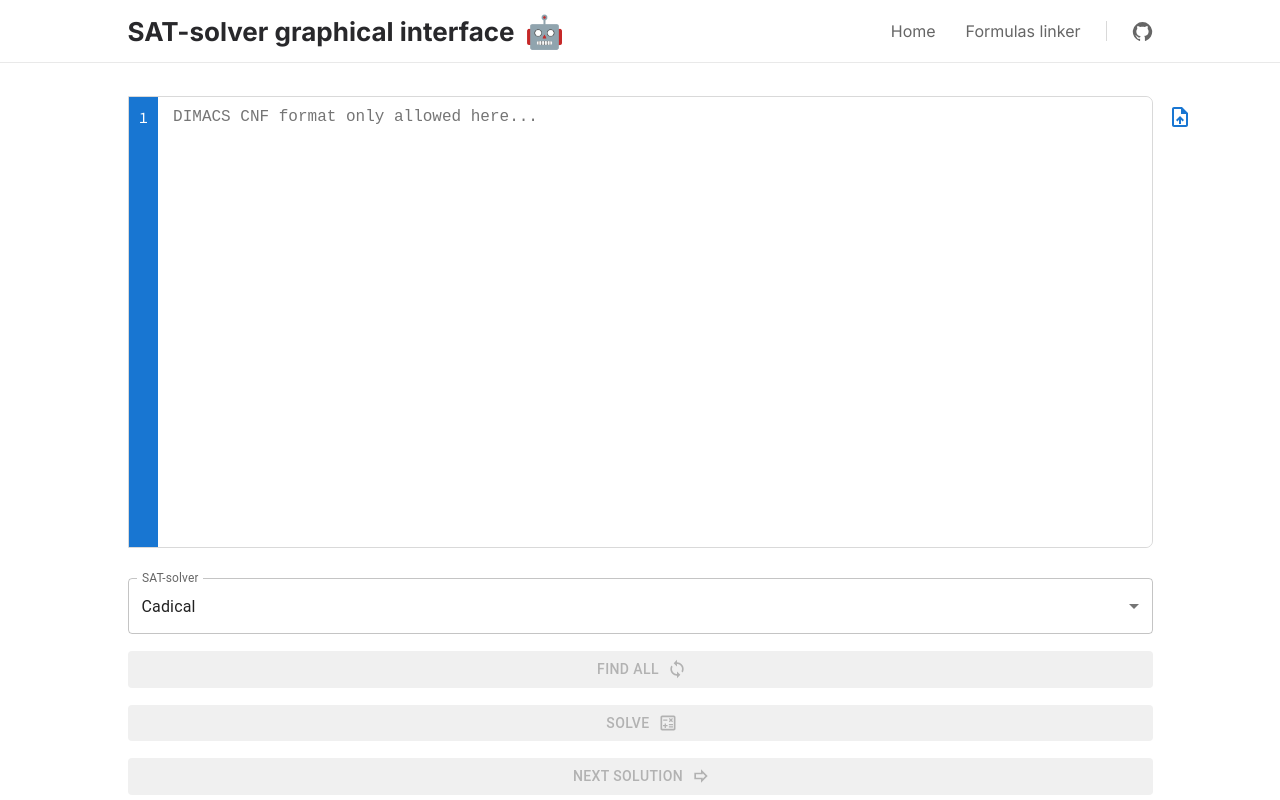
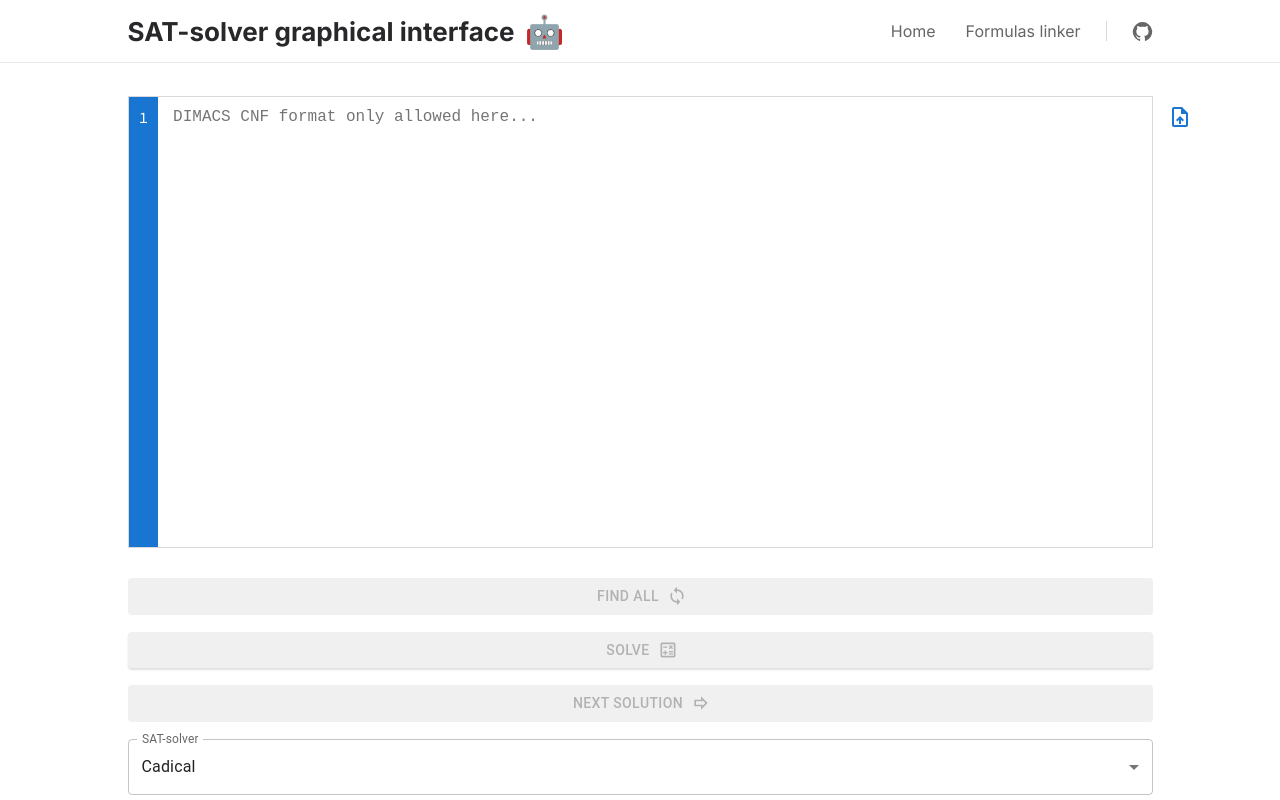
Before and after one commit to vvvvvvvector/SAT-solver-graphical-interface-client, a React (Vite) app: page / in a window 1280 px wide. Shown: the top 800 px of the page. Built offline with nearby package versions, Linux system fonts and the light colour scheme.

Commit message:
custom scrollbar in the ditor

```diff
--- a/src/components/Editor/Editor.module.scss
+++ b/src/components/Editor/Editor.module.scss
@@ -1,7 +1,7 @@
 .editor {
   position: relative;
-  border-top-right-radius: 7px;
-  border-bottom-right-radius: 7px;
+  // border-top-right-radius: 7px;
+  // border-bottom-right-radius: 7px;
   display: flex;
   margin-bottom: 30px;
   border: 1px solid hsl(0, 0%, 85%);
--- a/src/components/Editor/Errors/Errors.module.scss
+++ b/src/components/Editor/Errors/Errors.module.scss
@@ -11,7 +11,8 @@
   .error {
     color: var(--color-black);
     background-color: rgba(#ff7878, 0.6);
-    padding: 0px 15px;
+    padding-left: 15px;
+    padding-right: 25px;
     line-height: 1.25;
     position: relative;
     display: flex;
--- a/src/components/Editor/TextArea/TextArea.module.scss
+++ b/src/components/Editor/TextArea/TextArea.module.scss
@@ -1,5 +1,5 @@
 .editorTextArea {
-  border-radius: 7px;
+  // border-radius: 7px;
   width: 100%;
   height: 100%;
   box-sizing: border-box;
@@ -9,3 +9,17 @@
   resize: none;
   font-size: 16px;
 }
+
+.customScrollbar::-webkit-scrollbar {
+  width: 10px;
+}
+
+.customScrollbar::-webkit-scrollbar-thumb {
+  height: 100px;
+  background: hsl(0, 0%, 80%);
+}
+
+.customScrollbar::-webkit-scrollbar-thumb:hover {
+  cursor: default;
+  background: hsl(0, 0%, 70%);
+}
--- a/src/components/Editor/TextArea/TextArea.tsx
+++ b/src/components/Editor/TextArea/TextArea.tsx
@@ -27,7 +27,7 @@ const TextArea: FC<TextAreaProps> = ({ gutterRef, errorsRef }) => {
 
   return (
     <textarea
-      className={`${styles.editorTextArea} hide-scrollbars`}
+      className={`${styles.editorTextArea} ${styles.customScrollbar}`}
       onScroll={() => {
         if (gutterRef.current && textAreaRef.current && errorsRef.current) {
           const { scrollTop } = textAreaRef.current;
--- a/src/components/Panel/Buttons/FindAll/FindAll.tsx
+++ b/src/components/Panel/Buttons/FindAll/FindAll.tsx
@@ -31,7 +31,10 @@ export const FindAll: FC<FindAllProps> = ({ solver }) => {
   const [loading, setLoading] = useState(false);
   const [open, setOpen] = useState(false);
 
-  const { clauses, changed } = useAppSelector((state) => state.formula);
+  const solutionsLength = useAppSelector(
+    (state) => state.solutions.solutions.length
+  );
+  const isFormulaChanged = useAppSelector((state) => state.formula.changed);
   const { dimacs, errors } = useAppSelector((state) => state.editor);
 
   useEffect(() => {
@@ -199,7 +202,7 @@ export const FindAll: FC<FindAllProps> = ({ solver }) => {
 
   return (
     <>
-      {clauses.length > 0 && !changed ? (
+      {solutionsLength > 0 && !isFormulaChanged ? (
         <Button
           disabled={errors.length > 0 || loading}
           onClick={onClickFindOther}
--- a/src/components/Panel/Buttons/SelectSolver/SelectSolver.tsx
+++ b/src/components/Panel/Buttons/SelectSolver/SelectSolver.tsx
@@ -12,8 +12,9 @@ interface SelectSolverProps {
 export const SelectSolver: FC<SelectSolverProps> = ({ solver, setSolver }) => {
   return (
     <FormControl
+      variant='outlined'
       sx={{
-        maxWidth: '243px',
+        maxWidth: '180px',
         width: '100%',
         '@media (max-width: 1400px)': {
           maxWidth: 'none',
--- a/src/components/Panel/Buttons/Solve/Solve.tsx
+++ b/src/components/Panel/Buttons/Solve/Solve.tsx
@@ -89,7 +89,6 @@ export const Solve: FC<SolveProps> = ({ solver }) => {
       onClick={onClickSolve}
       disabled={loading || dimacs === '' || errors.length > 0}
       endIcon={<CalculateOutlinedIcon />}
-      variant='contained'
     >
       {loading ? 'Solving...' : 'Solve'}
     </Button>
--- a/src/components/Panel/Panel.tsx
+++ b/src/components/Panel/Panel.tsx
@@ -11,10 +11,10 @@ export const Panel: FC = () => {
 
   return (
     <div className={styles.buttons}>
-      <SelectSolver solver={solver} setSolver={setSolver} />
       <FindAll solver={solver} />
       <Solve solver={solver} />
       <Next solver={solver} />
+      <SelectSolver solver={solver} setSolver={setSolver} />
     </div>
   );
 };
--- a/src/components/Solutions/Solutions.tsx
+++ b/src/components/Solutions/Solutions.tsx
@@ -19,8 +19,6 @@ export const Solutions: FC = () => {
   const [page, setPage] = useState(0);
 
   const { solutions, opened } = useAppSelector((state) => state.solutions);
-
-  console.log(page);
 
   useEffect(() => {
     // page state: 0 10 20 30 40 50 60 70 80 90 100
--- a/src/routes/Home/Home.module.scss
+++ b/src/routes/Home/Home.module.scss
@@ -5,6 +5,7 @@
   .content {
     max-width: var(--window-width);
     width: 100%;
-    padding: 33px 0px;
+    padding-top: 33px;
+    padding-bottom: 110px;
   }
 }
--- a/src/shared/mui.ts
+++ b/src/shared/mui.ts
@@ -8,7 +8,7 @@ export const buttonStyle = {
   '&:disabled': {
     backgroundColor: 'hsl(0, 0%, 94%)',
   },
-  maxWidth: '243px',
+  maxWidth: '260px',
   width: '100%',
   '@media (max-width: 1400px)': {
     maxWidth: 'none',
```
